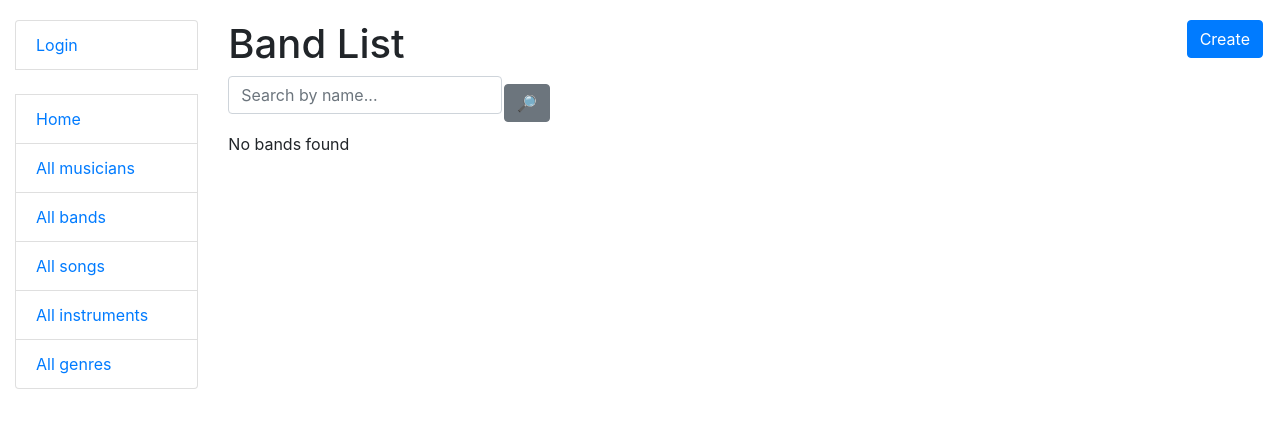
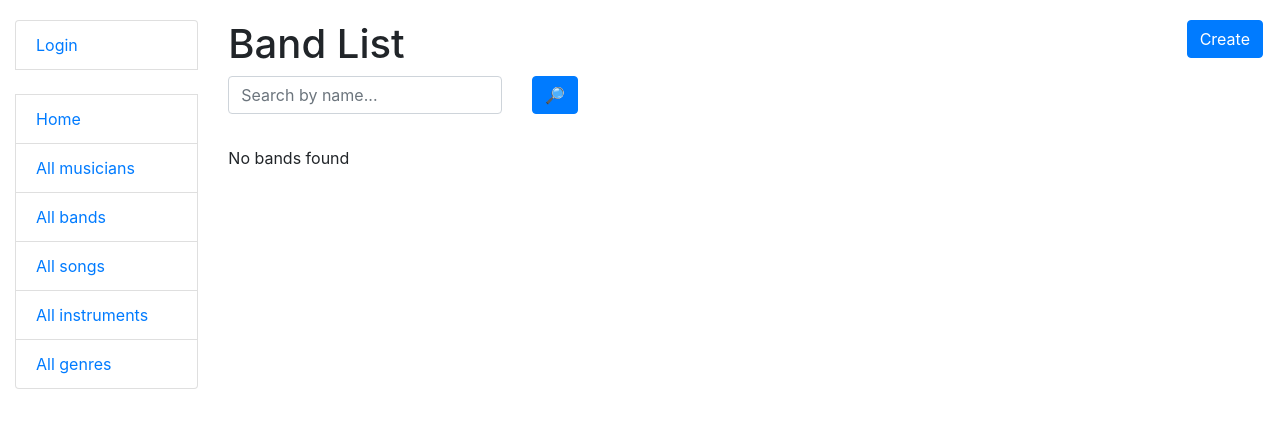
Before and after one commit to vlodek69/music-school, a Django app: page /bands/ in a window 1280 px wide. Shown: the top 428 px of the page. Run offline with Django 4.2, Linux system fonts and the light colour scheme; data that the repository does not hold is empty; some libraries are stand-ins or nearby versions.

Commit message:
Update pagination.html, search_bar.html, musician_list.html, base2.html

```diff
--- a/catalog/views.py
+++ b/catalog/views.py
@@ -36,7 +36,7 @@ def index(request):
 
 class MusicianListView(generic.ListView):
     model = Musician
-    paginate_by = 5
+    paginate_by = 10
 
     def get_context_data(self, *, object_list=None, **kwargs):
         context = super(MusicianListView, self).get_context_data(**kwargs)
--- a/templates/catalog/musician_list.html
+++ b/templates/catalog/musician_list.html
@@ -1,6 +1,7 @@
-{% extends "base.html" %}
+{% extends "base2.html" %}
 
 {% block content %}
+
   <h1>
     Musician List
     <a href="{% url 'catalog:musician-create' %}" class="btn btn-primary link-to-page">
@@ -31,4 +32,5 @@
   {% else %}
     <p>There are no musicians in the school yet.</p>
   {% endif %}
+
 {% endblock content %}
--- a/templates/includes/pagination.html
+++ b/templates/includes/pagination.html
@@ -1,6 +1,6 @@
 {% load query_transform %}
 {% if is_paginated %}
-  <ul class="pagination">
+  <ul class="pagination justify-content-center text-black">
     {% if page_obj.has_previous %}
       <li class="page-item">
         <a href="?{% query_transform request page=page_obj.previous_page_number %}" class="page-link">prev</a>
--- a/templates/includes/search_bar.html
+++ b/templates/includes/search_bar.html
@@ -1,5 +1,11 @@
 {% load crispy_forms_filters %}
-<form action="" method="get" class="form-inline" style="margin-bottom: 2px" >
-  {{ search_form|crispy }}
-  <input style="margin-left: 2px" class="btn btn-secondary" type="submit" value="🔎">
+<form action="" method="get">
+  <div class="mb-3">
+    <div class="row">
+      <div class="col-auto">{{ search_form|crispy }}</div>
+      <div class="col-auto">
+        <button type="submit" class="btn btn-primary">🔎</button>
+      </div>
+    </div>
+  </div>
 </form>
```
Also changed, not shown: templates/base2.html (+19 -6 lines).
